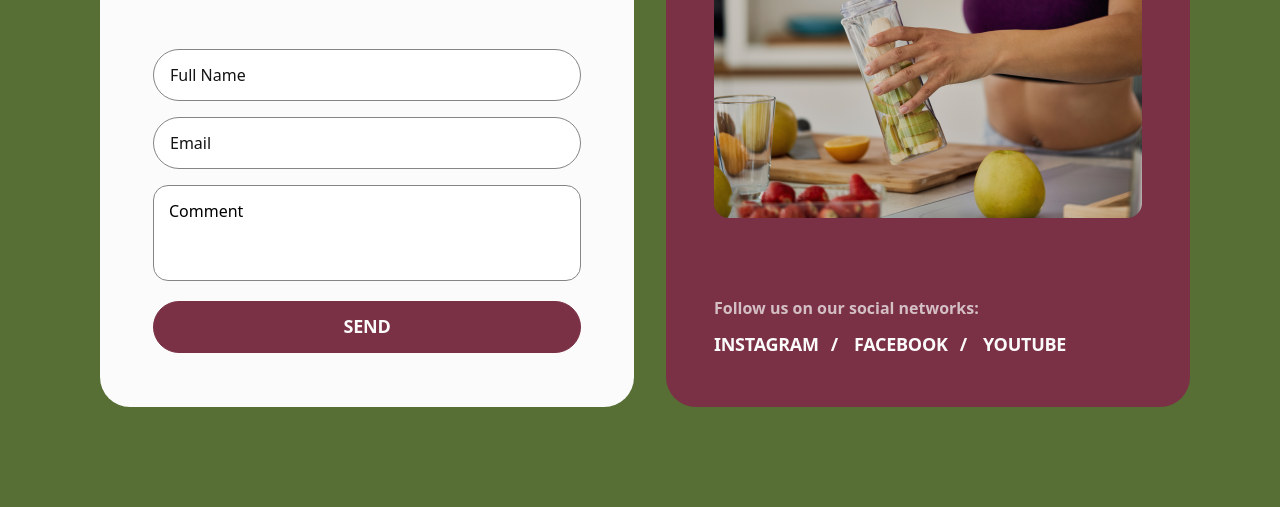
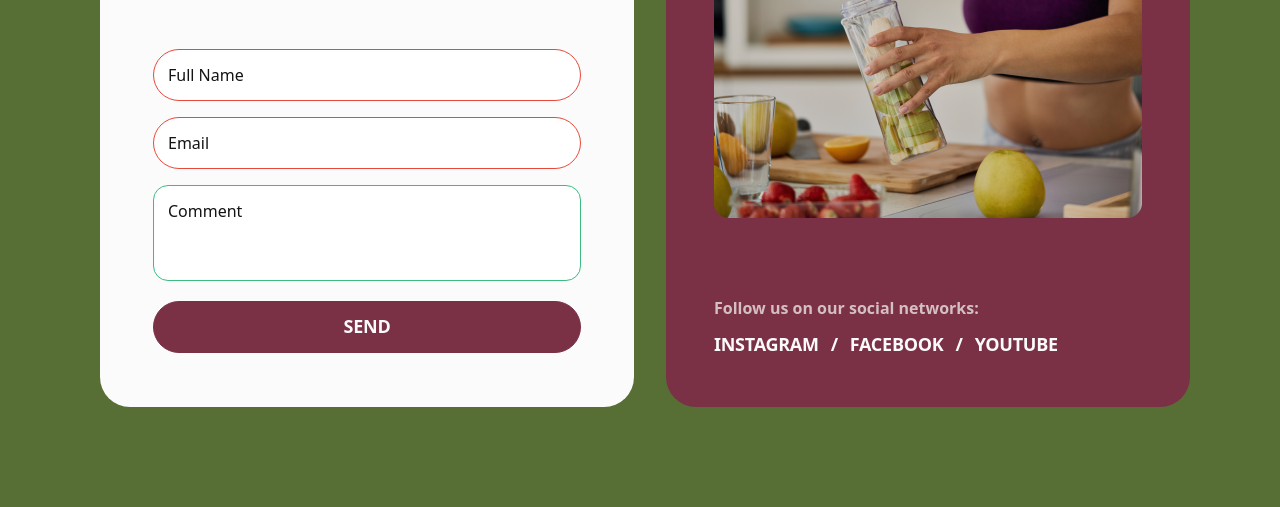
Before and after one commit to C-coders/green-harvest, a plain HTML site: page index.html in a window 1280 px wide. Shown: the part 530-1037 px from the top of the page. Drawn offline with nearby package versions, Linux system fonts and the light colour scheme.

Commit message:
update your order section

```diff
--- a/index.html
+++ b/index.html
@@ -37,7 +37,7 @@
             <!--Tuana-->
             <div class="your-order-area">
                 <div class="your-order-top-titles">
-                    <h2>Fresh<span> Harvest</span> Box has got you covered</h2>
+                    <h2>Fresh<span class="harvest-text"> Harvest</span> Box has got you covered</h2>
                     <p class="harvest-exp">Our boxes are packed with delicious, nutritious vegetables, perfect for
                         anyone looking to eat
                         healthier
@@ -52,7 +52,7 @@
                                 form </span>below and we
                             will
                             contact you !</h3>
-                        <form class="contact-form" action="">
+                        <form class="contact-form" action="/submit">
                             <label class="form-input" for="full-name">
                                 <input type="text" placeholder="Full Name" required>
                             </label>
@@ -60,7 +60,7 @@
                                 <input type="text" placeholder="Email" required>
                             </label>
                             <label class="form-textarea" for="comment">
-                                <textarea name="comment" id="comment" required>Comment</textarea>
+                                <textarea name="comment" id="comment" placeholder="Comment"></textarea>
                             </label>
 
                             <button class="send-button" type="submit">Send</button>
@@ -70,9 +70,24 @@
                         <img src="./images/retina/your-order@2x.png.png" alt="image of healthy drink">
                         <div class="social-networks">
                             <p class="social-networks-text">Follow us on our social networks:</p>
-                            <a class="social-link" href="">ınstagram<span>/</span></a>
-                            <a class="social-link" href="">facebook<span>/</span></a>
-                            <a class="social-link" href="">youtube</a>
+                            <ul class="social-links">
+                                <li>
+                                    <a class="social-link" href="https://www.instagram.com/goit.turkiye/"
+                                        target="_blank">ınstagram<span>/</span></a>
+                                </li>
+                                <li>
+                                    <a class="social-link" href="https://m.youtube.com/@GoITTurkey"
+                                        target="_blank">facebook<span>/</span></a>
+                                </li>
+                                <li>
+                                    <a class="social-link"
+                                        href="https://www.facebook.com/people/GOIT-T%C3%BCrkiye/61558036560161/"
+                                        target="_blank">youtube</a>
+                                </li>
+                            </ul>
+
+
+
                         </div>
                     </div>
                 </div>
--- a/src/main.css
+++ b/src/main.css
@@ -43,8 +43,20 @@ button {
   font-weight: 600;
   line-height: 20px;
   letter-spacing: -0.015em;
+  cursor: pointer;
 }
 
+button:hover {
+  background-color: #d4bfc4;
+  color: #7a3145;
+  border: 1px solid #d4bfc4;
+}
+
+button:focus {
+  background-color: #fbfbfb;
+  color: #7a3145;
+  border: 1px solid #7a3145;
+}
 .your-order {
   background-color: #576f35;
   height: 1, 036px;
@@ -68,6 +80,10 @@ button {
 .your-order-top-titles > h2 {
   width: 751px;
   height: 128px;
+}
+
+.harvest-text {
+  color: #d4bfc4;
 }
 
 .your-order-top-titles > p {
@@ -115,7 +131,6 @@ button {
 .contact-form ::placeholder {
   color: #141414;
   font-weight: 500;
-  padding-left: 14px;
 }
 
 .form-input > input {
@@ -123,6 +138,7 @@ button {
   border: 1px solid #858585;
   width: 428px;
   height: 52px;
+  padding-left: 14px;
 }
 
 .form-textarea > textarea {
@@ -132,8 +148,18 @@ button {
   width: 428px;
   height: 96px;
   padding-top: 16px;
-  padding-left: 15px;
   font-weight: 500;
+  padding-left: 14px;
+}
+
+input:valid,
+textarea:valid {
+  border-color: #3cbc81;
+}
+
+input:invalid,
+textarea:invalid {
+  border-color: #e74a3b;
 }
 
 .send-button {
@@ -169,6 +195,13 @@ button {
   margin-bottom: 16px;
 }
 
+.social-links {
+  list-style-type: none;
+  display: flex;
+  flex-direction: row;
+  padding: 0;
+}
+
 .social-link {
   font-size: 18px;
   font-weight: 600;
```
